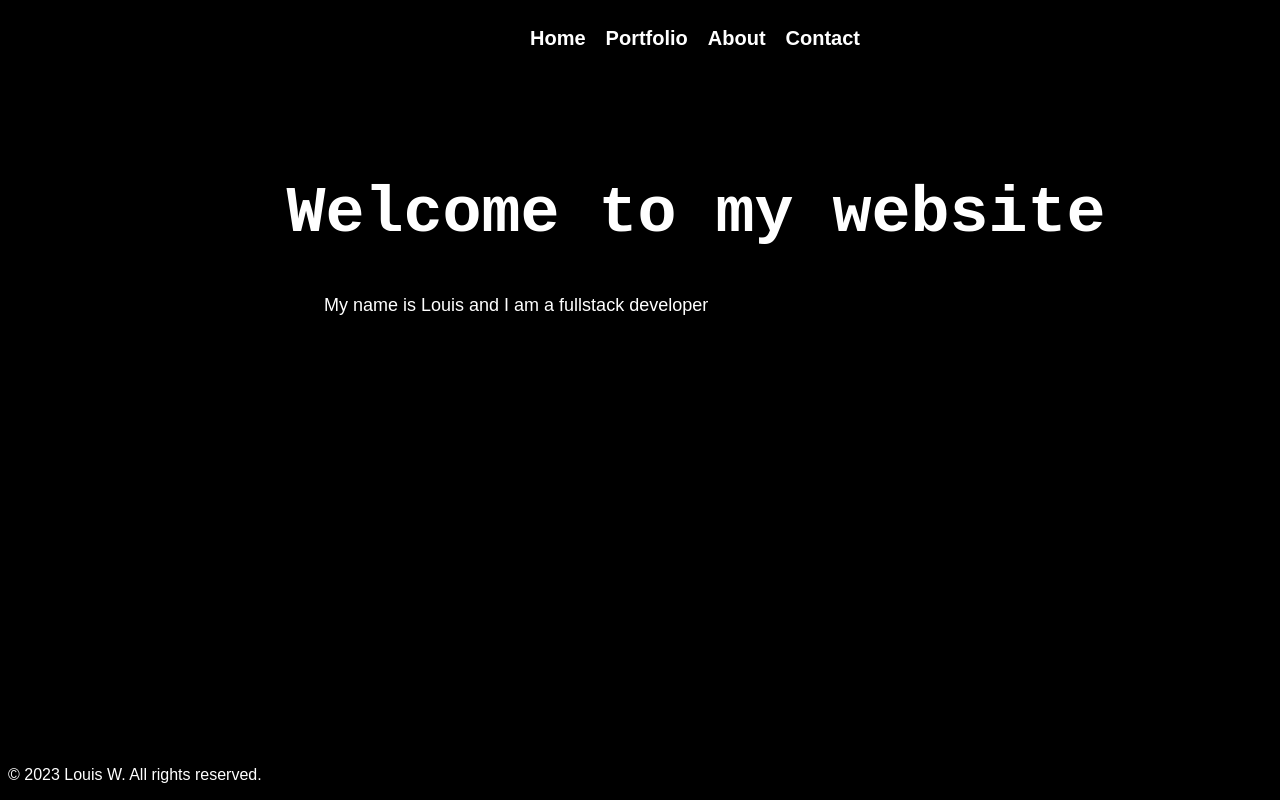
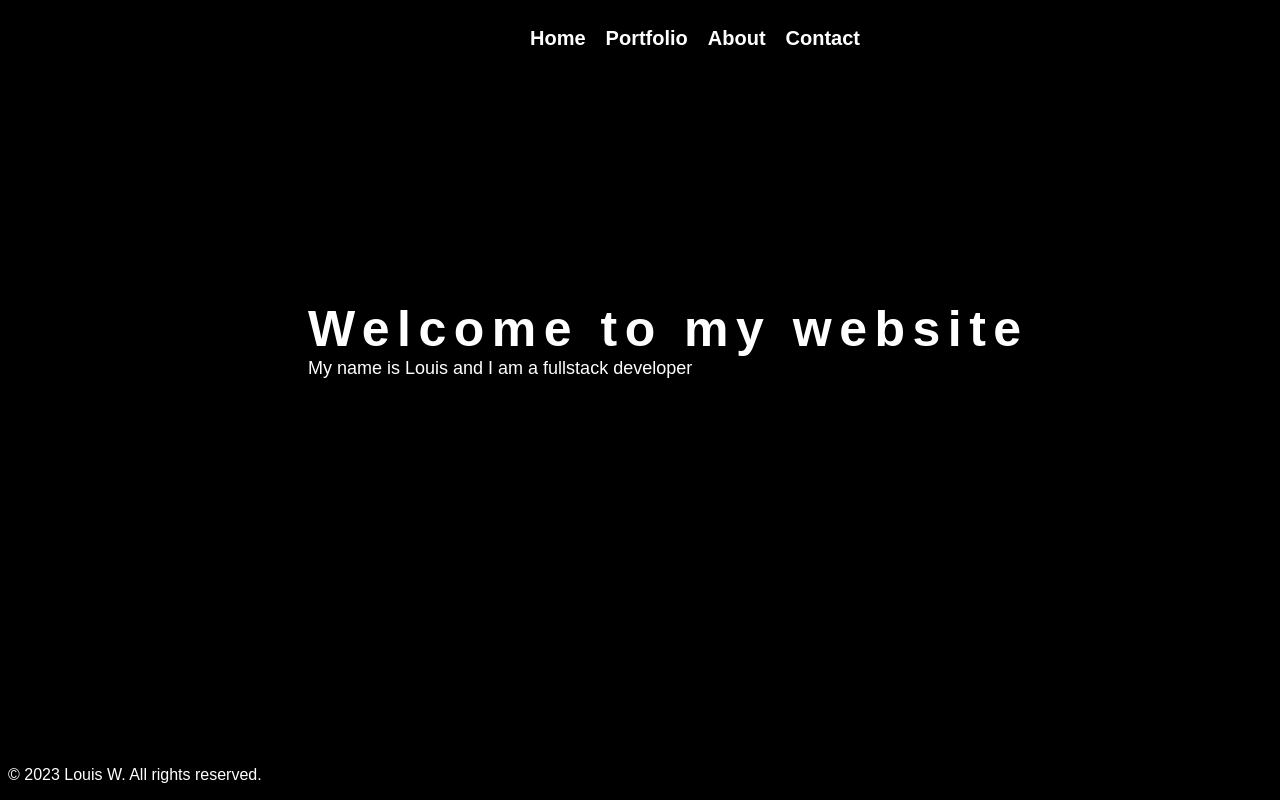
Before and after one commit to LouisWdev/Louis-react-portfolio, a React (Vite) app: page / in a window 1280 px wide. Shown: the top 800 px of the page. Built offline with nearby package versions, Linux system fonts and the light colour scheme.

Commit message:
Added the typing effect it has a bug

```diff
--- a/src/Pages/Home.tsx
+++ b/src/Pages/Home.tsx
@@ -9,21 +9,39 @@
 const HeroSection = styled.div`
      display: flex;
      display: block;
+     margin-top: 300px;
+     margin-left: 300px;
 `;
 
 const WelcomeTitle = styled.h1`
-     font-size: 65px;
-     margin-left: 20%;
-     margin-top: 14%;
-     font-family: 'Space Mono', monospace;
-     color: white;
-     padding: 0rem clamp(1rem, 2vw, 3rem);
-     border-radius: clamp(0.4rem, 0.75vw, 1rem);
+      margin-top: 250px;
+      margin-left: 400px;
+      font-size: 50px;
+      border-right: .15em solid rgb(0, 24, 2); /* The typwriter cursor */
+      white-space: nowrap; /* Keeps the content on a single line */
+      margin: 0 auto; /* Gives that scrolling effect as the typing happens */
+      letter-spacing: .15em; /* Adjust as needed */
+      animation:
+      typing 3.5s steps(30, end),
+      blink-caret .75s step-end infinite;
+
+      /* The typing effect */
+     @keyframes typing {
+           from { width: 0 }
+           to { width: 100% }
+          }
+
+     /* The typewriter cursor effect */
+     @keyframes blink-caret {
+          from, to { border-color: transparent }
+          50% { border-color: rgb(0, 68, 255); }
+         }
 `;
 
 const TitleSubText = styled.div`
-    margin-left: 25%;
     font-size: large;
+    overflow: hidden; /* Ensures the content is not revealed until the animation */
+
 `;
 
 const Home = () => {
```
